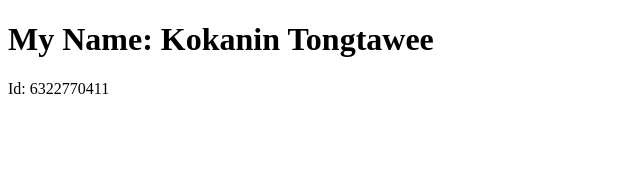
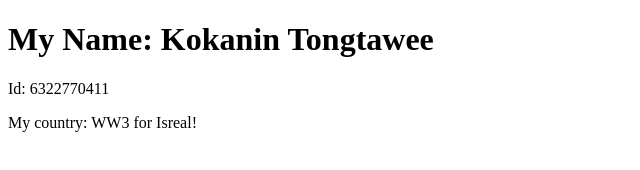
Before and after one commit to Chickichax2/DES424_6322770411, a plain HTML site: page src/index.html in a window 1280 px wide. Shown: the whole page, without its empty margins (0-640 px from the left). Drawn offline with Linux system fonts and the light colour scheme.

Commit message:
add country

```diff
--- a/src/index.html
+++ b/src/index.html
@@ -3,5 +3,6 @@
     <body>
     	<h1>My Name: Kokanin Tongtawee</h1>
         <p>Id: 6322770411</p>
+        <p>My country: WW3 for Isreal!</p>
     </body>
 </html>
```
